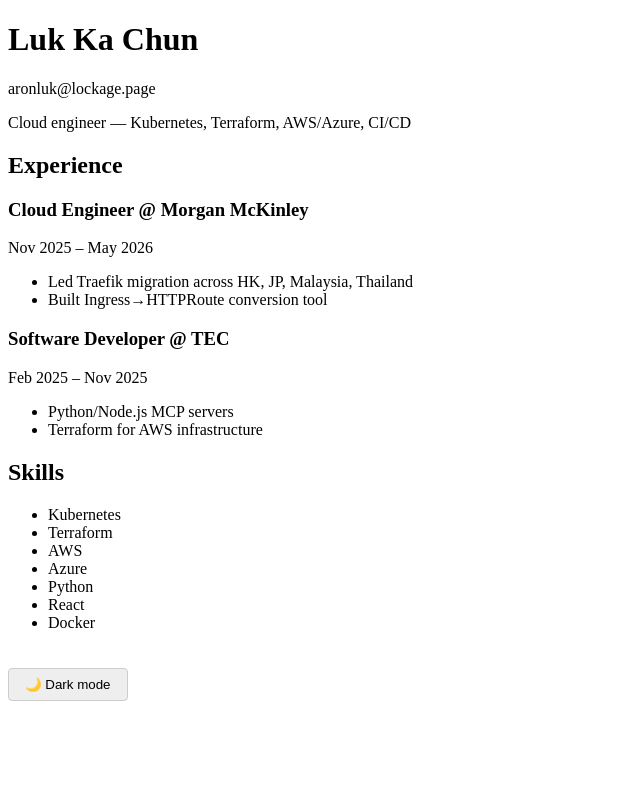
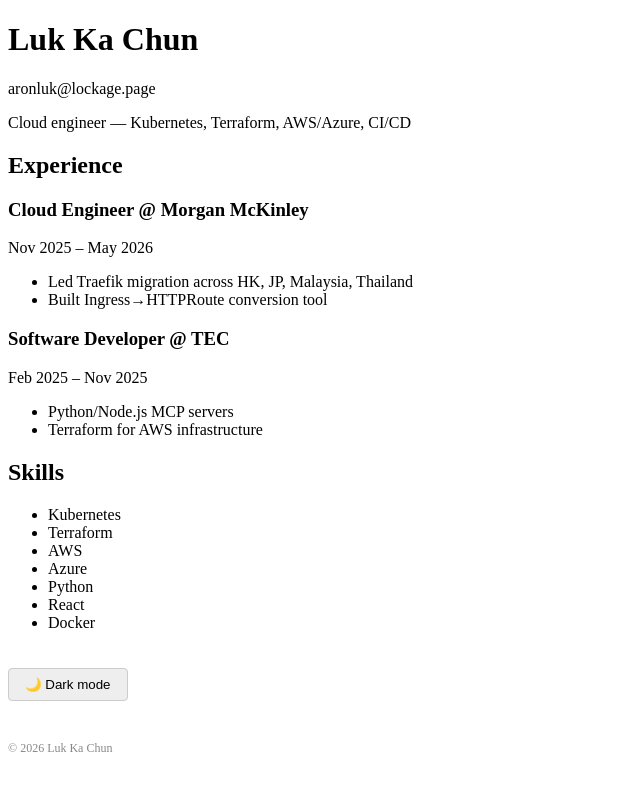
Before and after one commit to aronluk/aronluk.github.io, a Next.js app: page / in a window 1280 px wide. Shown: the top 790 px of the page, without its empty margins (0-640 px from the left). Built offline with nearby package versions, Linux system fonts and the light colour scheme.

Commit message:
feat: add footer with copyright

```diff
--- a/src/pages/index.tsx
+++ b/src/pages/index.tsx
@@ -8,6 +8,8 @@
   { role: 'Cloud Engineer', company: 'Morgan McKinley', period: 'Nov 2025 – May 2026', items: ['Led Traefik migration across HK, JP, Malaysia, Thailand', 'Built Ingress→HTTPRoute conversion tool'] },
   { role: 'Software Developer', company: 'TEC', period: 'Feb 2025 – Nov 2025', items: ['Python/Node.js MCP servers', 'Terraform for AWS infrastructure'] },
 ];
+
+const year = new Date().getFullYear();
 
 export default function Home() {
   return (
@@ -42,6 +44,10 @@
         in console for every component.
       */}
       <ThemeToggle />
+
+      <footer style={{ marginTop: 40, fontSize: 12, color: '#888' }}>
+        <p>&copy; {year} {name}</p>
+      </footer>
     </>
   );
 }
```
